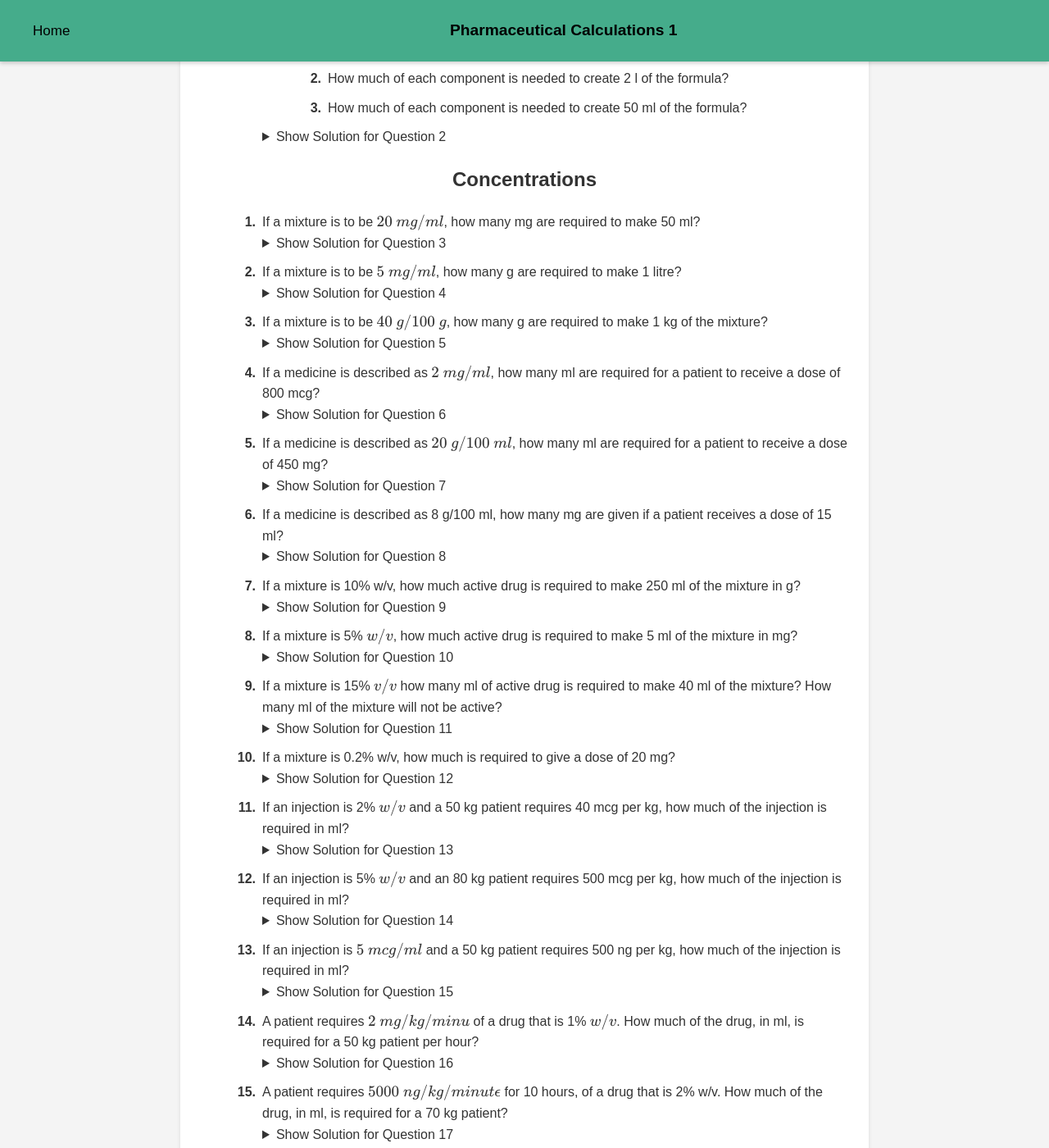
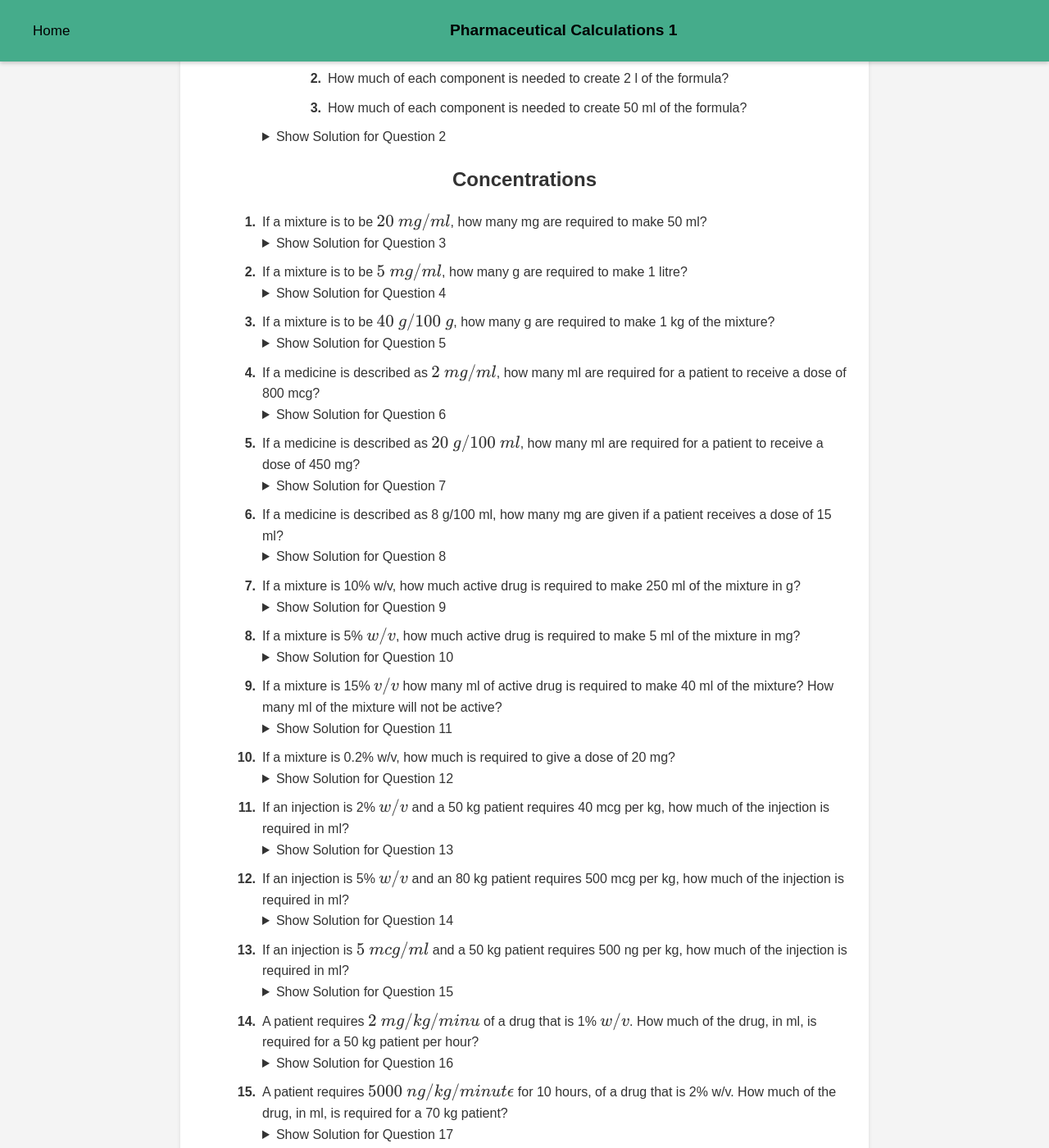
Before and after one commit to probe973/pha-4010y, a Jekyll site: the page built from review/1.md, in a window 1280 px wide and 1400 px high, scrolled down 1077 px. Shown: the whole window at 82% size. Built offline with Jekyll 4.4.1, drawn with Linux system fonts in a browser that asks for light colours.

Commit message:
Update style.css

```diff
--- a/assets/css/style.css
+++ b/assets/css/style.css
@@ -146,7 +146,11 @@ ul li {
 }
 
 .mjx-chtml { /* This targets the main MathJax HTML output */
-    font-size: 1em !important; /* Forces MathJax output to match parent font size */
+    font-size: 1.1em !important; /* Forces MathJax output to match parent font size */
+}
+
+mjx-math {
+    font-size: 1.1em !important; /* Forces MathJax output to match your paragraph text size */
 }
 
 p {
```
